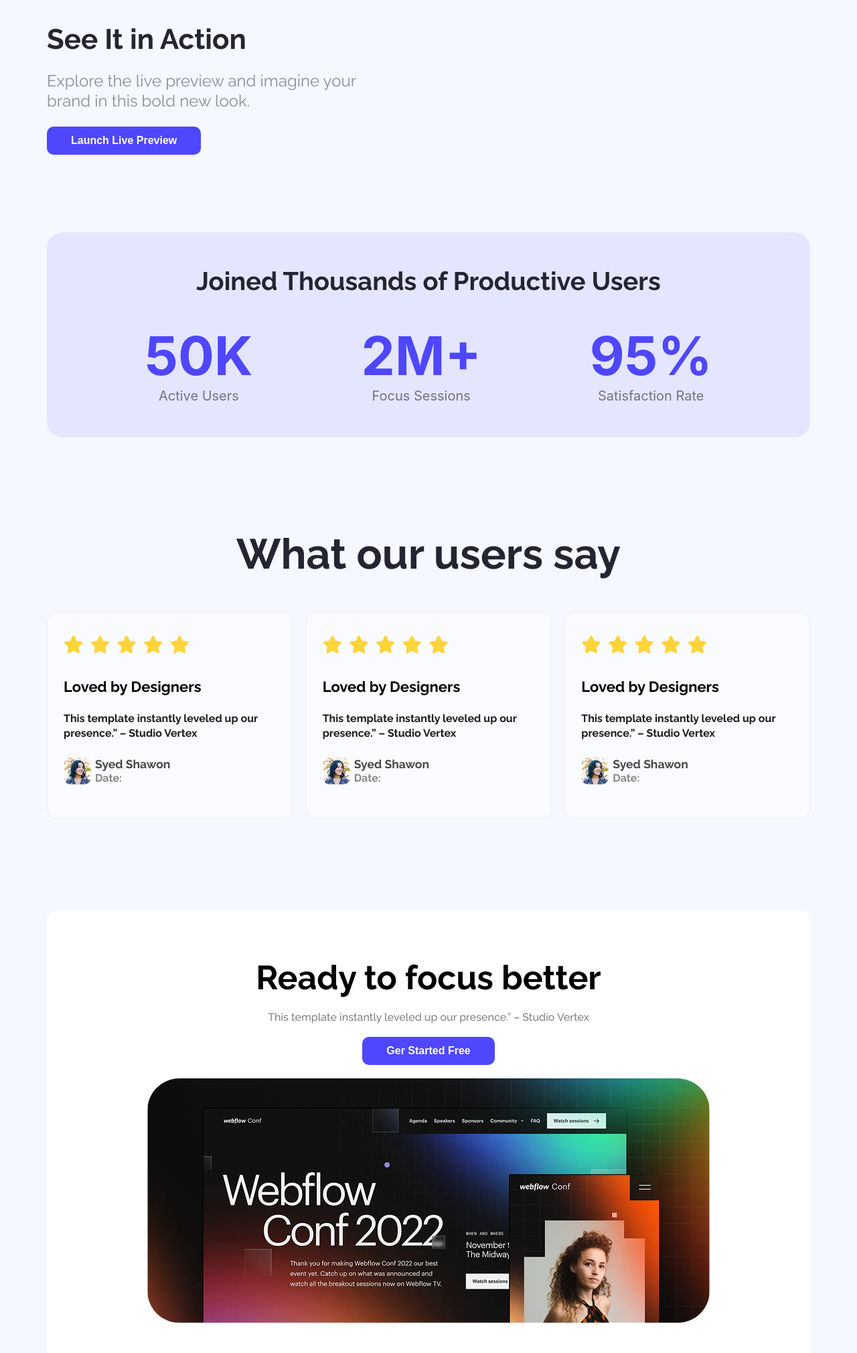
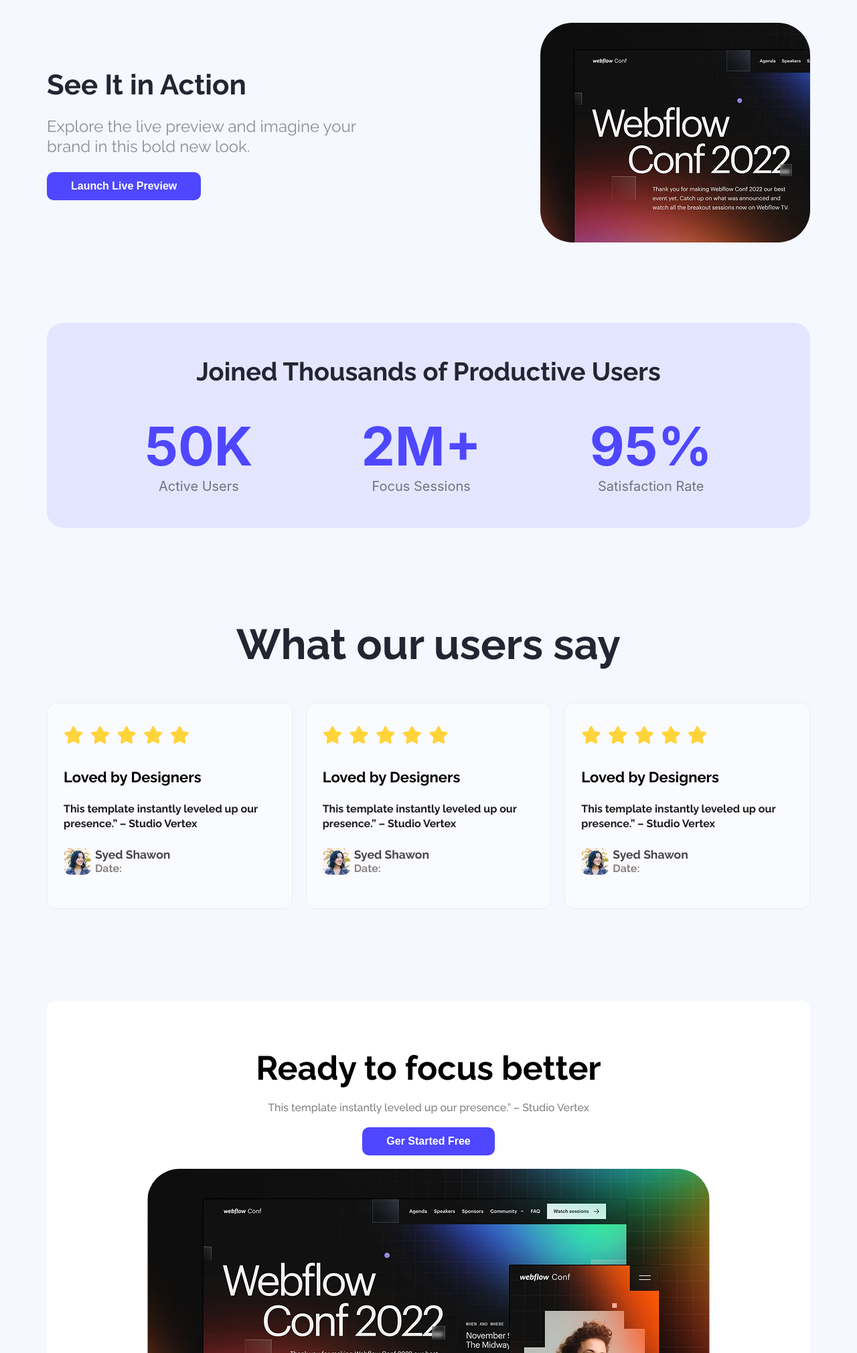
Before and after one commit to SyedShahanurShammas/first_assignment_logo, a plain HTML site: page index.html in a window 1280 px wide. Shown: the part 780-2800 px from the top of the page at 67% size. Drawn offline with Linux system fonts and the light colour scheme; the site is published under a folder, as on GitHub Pages, so addresses that start at the root find nothing.

Commit message:
error has been fixed

```diff
--- a/index.html
+++ b/index.html
@@ -43,7 +43,7 @@
                 <button class="primary-btn">Launch Live Preview</button>
             </div>
             <div>
-                <img src="/Assets/wc-mini.png" alt="">
+                <img src="assets/wc-mini.png" alt="">
             </div>
 
         </section>
@@ -138,7 +138,7 @@
                 <button class="primary-btn">Ger Started Free</button>
             </div>
             <div>
-                <img src="Assets/wc-big.png" alt="">
+                <img src="assets/wc-big.png" alt="">
             </div>
         </section>
 
--- a/style/style.css
+++ b/style/style.css
@@ -15,7 +15,7 @@ body {
 
 /* header section */
 header {
-    background-image: url('../Assets/Hero-bg.png');
+    background-image: url('../assets/Hero-bg.png');
     height: 698px;
 }
 
```
